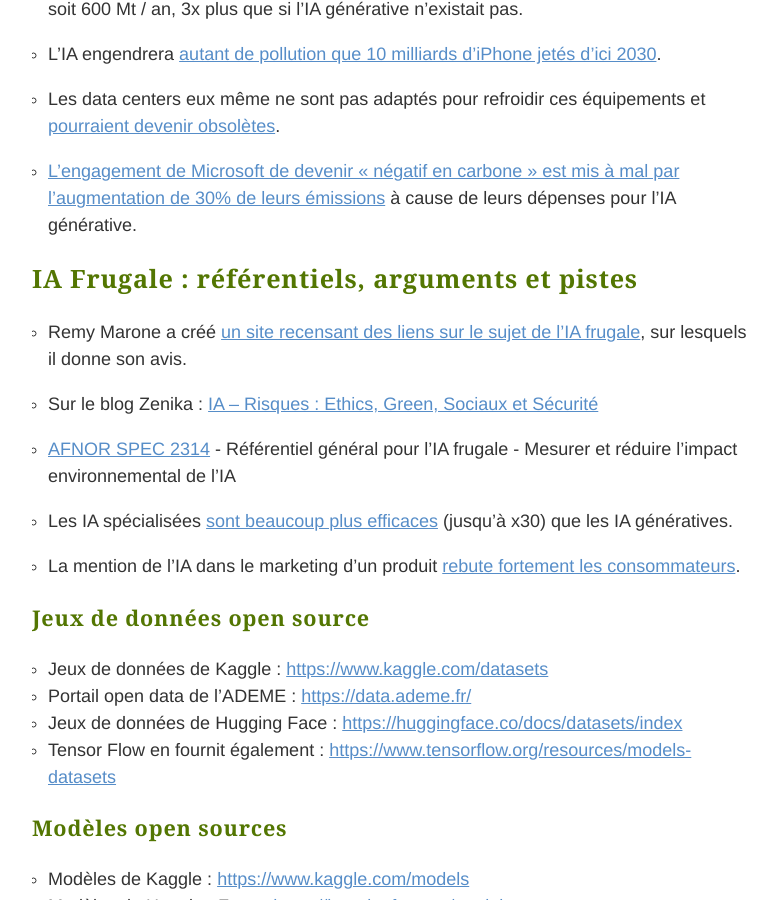
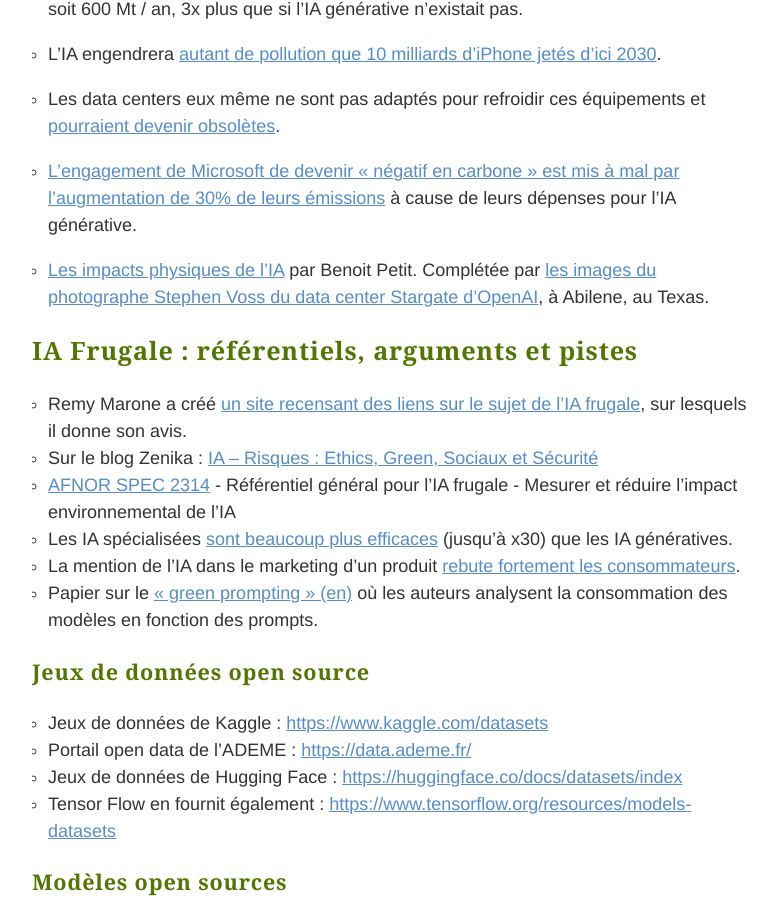
Before and after one commit to rlemaire/bookmarks-green-it, a Jekyll site: the page built from pages/ia.markdown, in a window 1280 px wide and 900 px high, scrolled down 595 px. Shown: the whole window, without its empty margins (248-1025 px from the left). Built offline with Jekyll 4.4.1, drawn with Linux system fonts in a browser that asks for light colours.

Commit message:
MAJ Mai 2025

```diff
--- a/pages/ecoconception.markdown
+++ b/pages/ecoconception.markdown
@@ -123,6 +123,9 @@ Ces sites qui ont toujours été minimalistes et efficaces.
 - [Celtique ? L'expo.](https://www.exposition-celtique.bzh/) avec [cette page](https://www.greenit.fr/2023/01/10/eco-concevoir-le-site-dune-exposition-nous-avons-releve-le-defi/) qui raconte la genèse.
 - [Telecoop](https://telecoop.fr/blog/ecoconception-de-notre-site-web).
 
+* Article de Remy Parmentier sur [l’utilisation du dithering des images pour faire « écoconcu »](https://www.hteumeuleu.fr/eco-conception-et-dithering/).
+
+
 ## Méthodologie et pratiques
 
 - Pôle écoconception, L'éco-conception pour tous : [les quatre niveaux d’ambition](https://www.eco-conception.fr/static/leco-conception-pour-tous.html)
--- a/pages/ia.markdown
+++ b/pages/ia.markdown
@@ -27,20 +27,17 @@ Le sujet est à la mode et donc incontournable : l'IA, et en particulier l'IA g
 
 * [L’engagement de Microsoft de devenir « négatif en carbone » est mis à mal par l’augmentation de 30% de leurs émissions](https://microsoft.developpez.com/actu/357928/Les-emissions-de-Microsoft-augmentent-de-29-pourcent-en-raison-de-son-obsession-pour-l-IA-qui-engloutit-les-ressources-et-stimule-l-expansion-des-centres-de-donnees-a-forte-intensite-de-carbone/) à cause de leurs dépenses pour l’IA générative.
 
+* [Les impacts physiques de l'IA](https://www.youtube.com/watch?v=iVtF5F7k2mE) par Benoit Petit. Complétée par [les images du photographe Stephen Voss du data center Stargate d'OpenAI](https://bsky.app/profile/bpetit.bsky.social/post/3lp4nsl7syc2v), à Abilene, au Texas.
 
 
 ## IA Frugale : référentiels, arguments et pistes
 
 * Remy Marone a créé [un site recensant des liens sur le sujet de l’IA frugale](https://ia-frugale.org/), sur lesquels il donne son avis.
-
 * Sur le blog Zenika : [IA – Risques : Ethics, Green, Sociaux et Sécurité](https://blog.zenika.com/2024/09/19/ia-risques-ethics-green-sociaux-et-securite/)
-
 * [AFNOR SPEC 2314](https://www.boutique.afnor.org/fr-fr/norme/afnor-spec-2314/referentiel-general-pour-lia-frugale-mesurer-et-reduire-limpact-environneme/fa208976/421140) - Référentiel général pour l'IA frugale - Mesurer et réduire l'impact environnemental de l'IA
-
 - Les IA spécialisées [sont beaucoup plus efficaces](https://www.lemonde.fr/pixels/article/2024/03/25/intelligence-artificielle-le-bilan-carbone-de-la-generation-d-images-de-textes-ou-de-sous-titres_6224138_4408996.html) (jusqu'à x30) que les IA génératives.
-
 * La mention de l'IA dans le marketing d'un produit [rebute fortement les consommateurs](https://intelligence-artificielle.developpez.com/actu/360963/L-utilisation-des-mots-intelligence-artificielle-dans-le-marketing-d-un-produit-rebute-fortement-les-consommateurs-les-entreprises-qui-tentent-d-integrer-l-IA-dans-leur-produit-commettent-une-grave-erreur/).
-
+* Papier sur le [« green prompting » (en)](https://arxiv.org/pdf/2503.10666) où les auteurs analysent la consommation des modèles en fonction des prompts.
 
 ### Jeux de données open source
 - Jeux de données de Kaggle : [https://www.kaggle.com/datasets](https://www.kaggle.com/datasets)
--- a/pages/impacts.markdown
+++ b/pages/impacts.markdown
@@ -19,6 +19,7 @@ Association GreenIT / GreenIT.fr :
 ADEME et ARCEP :
 - [Guide pratique : la face cachée du numérique](https://librairie.ademe.fr/cadic/2351/guide-pratique-face-cachee-numerique.pdf?modal=false) Résumé graphique et grand public des constats et actions.
 - [Baromètre du numérique Edition 2021 - Enquête sur la diffusion des technologies de l’information et de la communication dans la société française ](https://www.arcep.fr/uploads/tx_gspublication/rapport-barometre-numerique-edition-2021.pdf)
+- [Baromètre du numérique Edition 2025](https://www.arcep.fr/uploads/tx_gspublication/barometre-du-numerique_edition_2025_INFOGRAPHIE_mars2025.pdf).
 
 - [Evaluation de l'impact environnemental du numérique en France et analyse prospective](https://librairie.ademe.fr/consommer-autrement/5226-evaluation-de-l-impact-environnemental-du-numerique-en-france-et-analyse-prospective.html) [2022]
 - [Enquête pour un numérique soutenable de l'ARCEP](https://www.arcep.fr/actualites/actualites-et-communiques/detail/n/environnement-210324.html) [2024]
@@ -123,6 +125,9 @@ Deux histoires de défaillances d’infrastructures à cause de la chaleur :
 - [À Londres, les data centers de Google et Oracle n’ont pas supporté la chaleur (juillet 2022)](https://www.lefigaro.fr/secteur/high-tech/a-londres-les-data-centers-de-google-et-oracle-n-ont-pas-supporte-la-chaleur-20220720)
 - [En chine, une usine de semi conducteurs en Chine arrêtée à cause de la chaleur (aout 2022)  (en anglais)](https://jalopnik.com/extreme-heatwave-in-china-shuts-down-semiconductor-fact-1849425110)
 
+* Estimations pour [la consommation des Data Center dans le futur](https://www.lemonde.fr/economie/article/2025/04/10/dopee-par-l-ia-la-demande-d-electricite-pour-les-centres-de-donnees-devrait-plus-que-doubler-d-ici-2030-selon-l-aie_6593594_3234.html) par l'IEA (2025).
+
+* La chaleur produite par les Data Centers pourrait être mieux utilisée, mais est [majoritairement gaspillée actuellement](https://reporterre.net/Comment-les-data-centers-pourraient-chauffer-nos-villes). Il y a en effet des réseaux de chaleurs urbains auxquels ils pourraient être raccordés.
 
 ## Impacts sociaux et géopolitiques
 
--- a/pages/progres.markdown
+++ b/pages/progres.markdown
@@ -41,3 +41,4 @@ Voici quelques liens sur le progrès technique permettant potentiellement des ga
 
 * Une [nouvelle méthode de recyclage (en)](https://www.independent.co.uk/tech/battery-recycle-lithium-ion-environment-b2713723.html) permettrait d'extraire presque tout le lithium des batteries.
 * [Un data center apparemment exemplaire de InfoManiak](https://green-it.developpez.com/actu/370456/Un-data-center-revolutionnaire-qui-revalorise-100-pourcent-de-son-energie-pour-chauffer-6000-logements-une-avancee-majeure-ecoresponsable-de-l-hebergeur-Web-et-Cloud-Infomaniak/) réutilise la chaleur fatale et utilise un circuit clos d'eau et de pompe à chaleur pour se refroidir.
+* Microsoft et Wester digital lancent un [programme de recyclage des disques durs HDD](https://hardware.developpez.com/actu/371238/Western-Digital-et-Microsoft-lancent-un-programme-de-recyclage-des-disques-durs-HDD-pour-recuperer-90-pourcent-des-terres-rares-des-dechets-electroniques-des-centres-de-donnees/) pour récupérer les terres rares
```
Also changed, not shown: other parts of pages/impacts.markdown (+1 -0 lines), index.markdown (line endings or trailing spaces).
